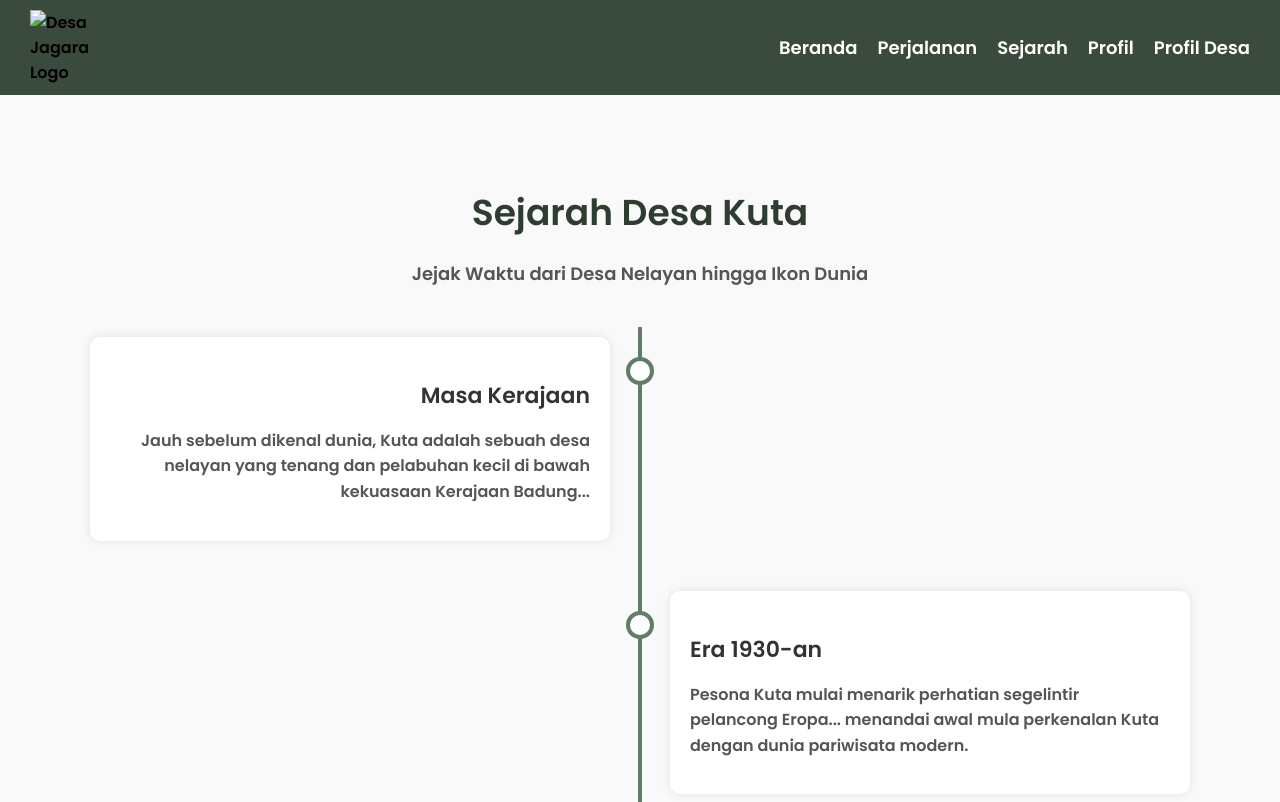
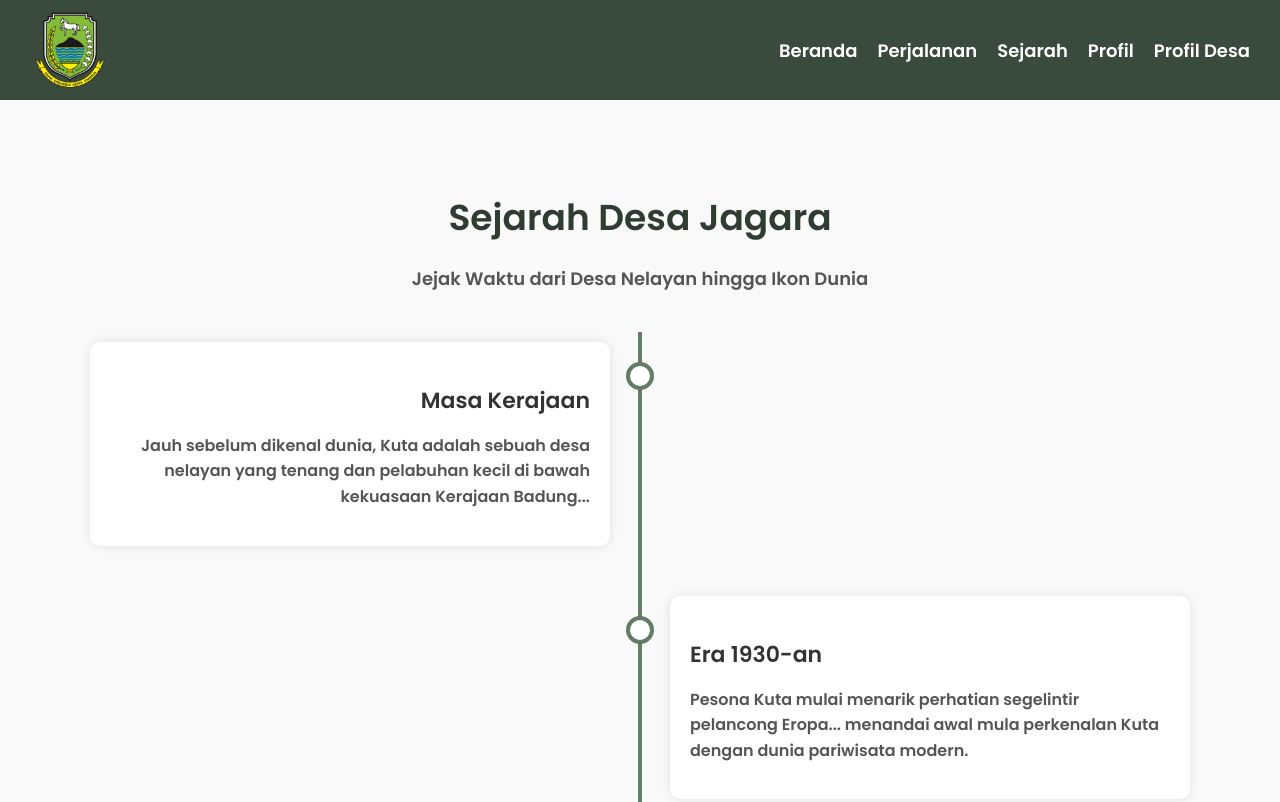
Before and after one commit to immanuellarere/website-jagara, a plain HTML site: page perjalanan.html in a window 1280 px wide. Shown: the top 802 px of the page. Drawn offline with Linux system fonts and the light colour scheme; a script that the page names is missing.

Commit message:
Update perjalanan.html

```diff
--- a/perjalanan.html
+++ b/perjalanan.html
@@ -17,7 +17,7 @@
     <!-- Header -->
     <header>
         <div class="logo-container">
-            <img src="Image/logo desa jagara.jpg" alt="Desa Jagara Logo" class="logo">
+            <img src="logo desa jagara.jpg" alt="Desa Jagara Logo" class="logo">
         </div>
         <nav class="navbar">
             <ul>
@@ -31,7 +31,7 @@
     </header>
 
       <section class="timeline-section">
-        <h2>Sejarah Desa Kuta</h2>
+        <h2>Sejarah Desa Jagara</h2>
         <p class="subheading">Jejak Waktu dari Desa Nelayan hingga Ikon Dunia</p>
         <div class="timeline">
             <div class="timeline-item left">
```
